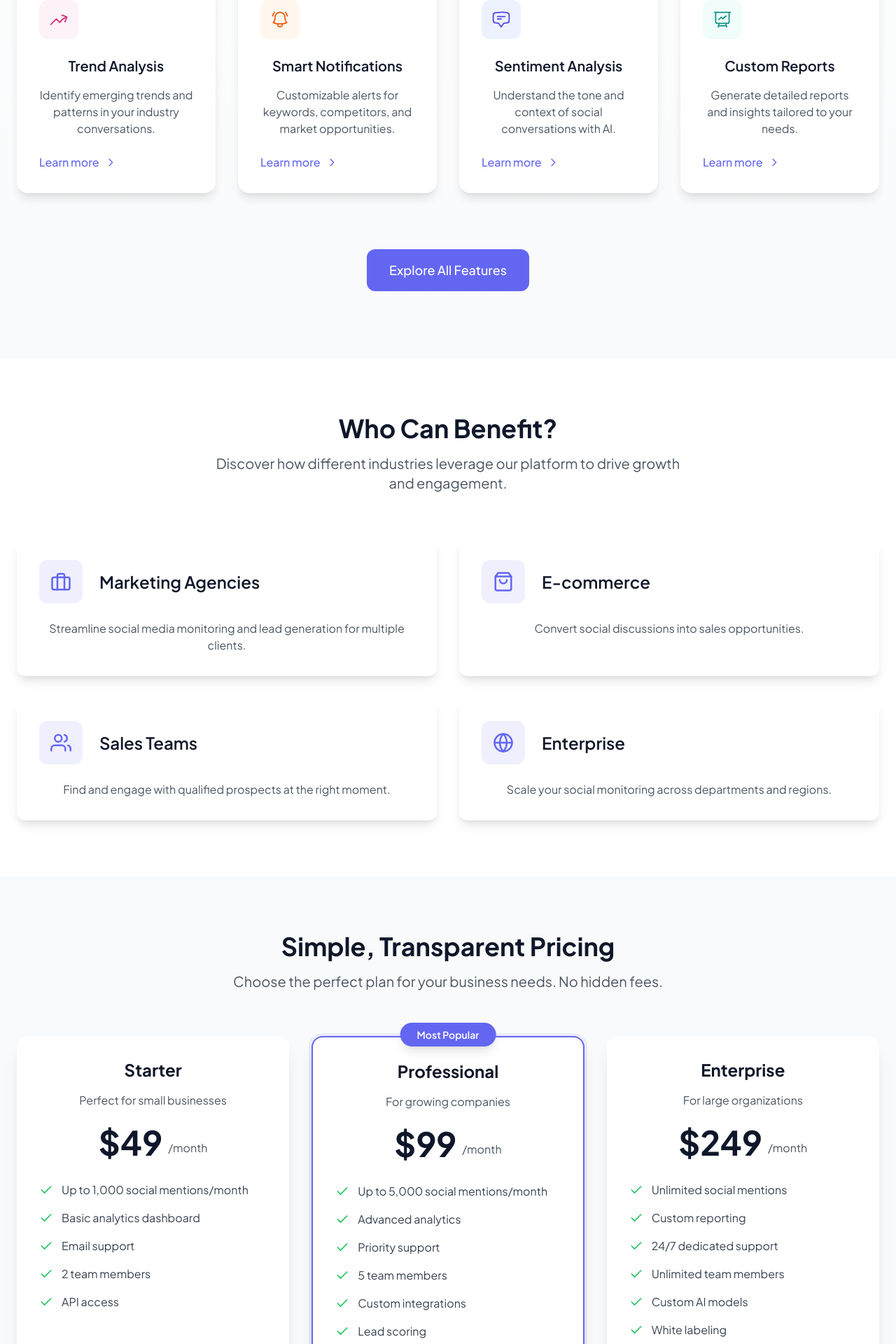
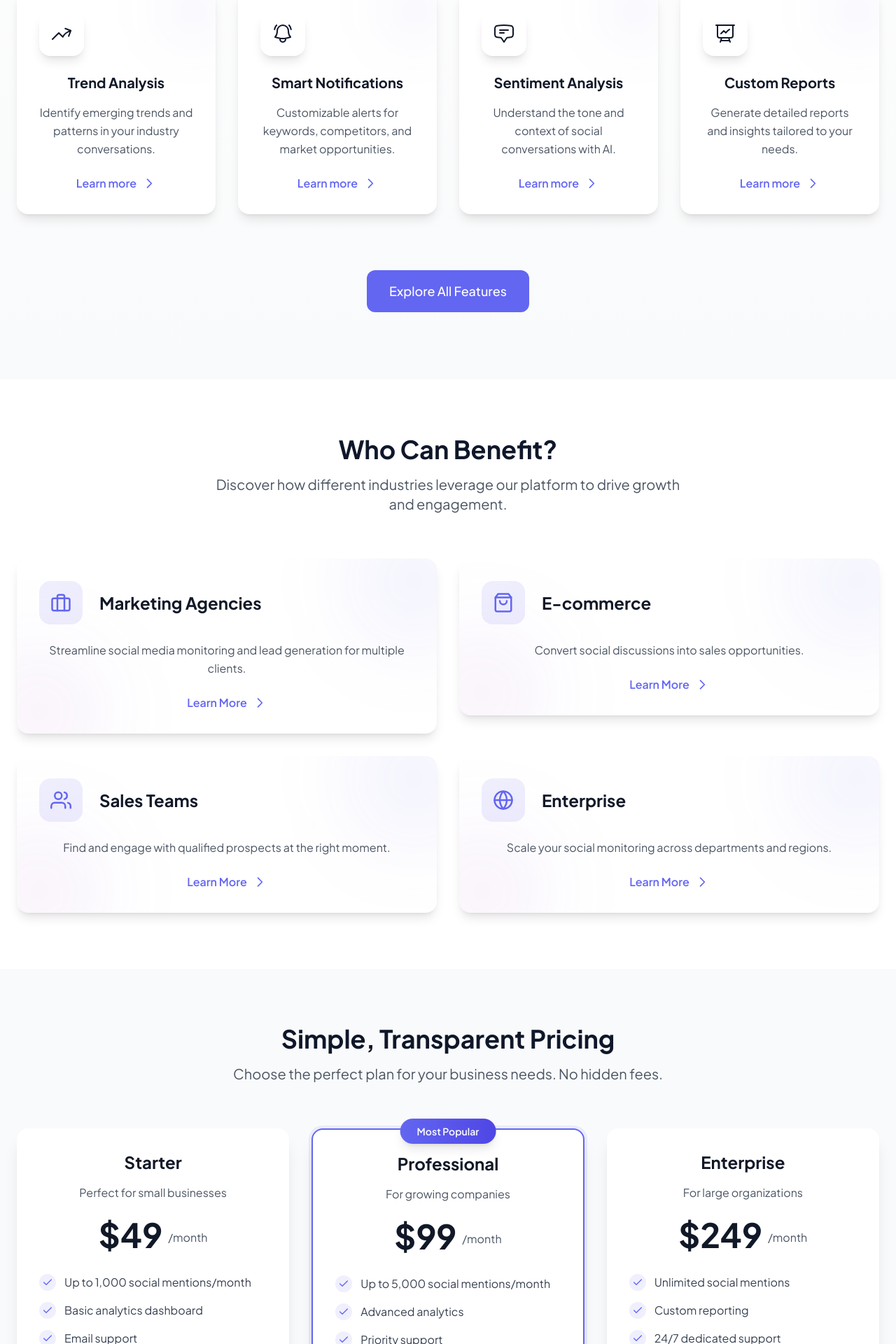
Before and after one commit to zaim-abbasi/Social-Intent-Monitoring, a React (Vite) app: page / in a window 1280 px wide. Shown: the part 1560-3480 px from the top of the page at 70% size. Built offline with nearby package versions, Linux system fonts and the light colour scheme.

Commit message:
feat: enhance UseCaseCard, FeatureCard, and PricingCard with gradient backgrounds and improved animations

```diff
--- a/src/components/Features/FeatureCard.jsx
+++ b/src/components/Features/FeatureCard.jsx
@@ -1,35 +1,33 @@
 import React from 'react';
 import { motion } from 'framer-motion';
-
-const colorVariants = {
-  blue: 'bg-blue-50 text-blue-600',
-  yellow: 'bg-yellow-50 text-yellow-600',
-  green: 'bg-green-50 text-green-600',
-  purple: 'bg-purple-50 text-purple-600',
-  pink: 'bg-pink-50 text-pink-600',
-  orange: 'bg-orange-50 text-orange-600',
-  indigo: 'bg-indigo-50 text-indigo-600',
-  teal: 'bg-teal-50 text-teal-600'
-};
 
 const FeatureCard = ({ icon: Icon, title, description, color }) => {
   return (
     <motion.div
       whileHover={{ y: -8, scale: 1.02 }}
-      className="bg-white p-8 rounded-2xl shadow-lg hover:shadow-xl transition-all duration-300 h-full flex flex-col"
+      className="relative bg-white p-8 rounded-2xl shadow-lg hover:shadow-xl transition-all duration-300 h-full flex flex-col overflow-hidden group"
     >
-      <div className={`${colorVariants[color]} w-14 h-14 rounded-xl flex items-center justify-center mb-6`}>
-        <Icon className="w-7 h-7" />
+      {/* Gradient background effect */}
+      <div className="absolute inset-0 bg-gradient-to-br from-white via-white to-gray-50 opacity-0 group-hover:opacity-100 transition-opacity duration-500" />
+
+      {/* Decorative elements */}
+      <div className="absolute -right-4 -top-4 w-24 h-24 bg-gradient-to-br from-primary/5 to-secondary/5 rounded-full blur-2xl group-hover:scale-150 transition-transform duration-500" />
+
+      <div className="relative">
+        <div className={`${color} w-16 h-16 rounded-2xl flex items-center justify-center mb-6 transform group-hover:scale-110 transition-transform duration-300 shadow-lg`}>
+          <Icon className="w-8 h-8" />
         </div>
-      <h3 className="text-xl font-semibold mb-4">{title}</h3>
-      <p className="text-gray-600 flex-grow">{description}</p>
+
+        <h3 className="text-xl font-bold mb-4 text-gray-900">{title}</h3>
+        <p className="text-gray-600 leading-relaxed mb-6 flex-grow">{description}</p>
+
         <motion.button
           whileHover={{ x: 4 }}
-        className="mt-6 text-primary font-medium inline-flex items-center group"
+          className="inline-flex items-center text-primary font-semibold group/btn"
         >
           Learn more
           <svg
-          className="w-4 h-4 ml-2 transform group-hover:translate-x-1 transition-transform"
+            className="w-5 h-5 ml-2 transform transition-transform group-hover/btn:translate-x-1"
             fill="none"
             stroke="currentColor"
             viewBox="0 0 24 24"
@@ -42,6 +40,7 @@ const FeatureCard = ({ icon: Icon, title, description, color }) => {
             />
           </svg>
         </motion.button>
+      </div>
     </motion.div>
   );
 };
--- a/src/components/Pricing/PricingCard.jsx
+++ b/src/components/Pricing/PricingCard.jsx
@@ -6,45 +6,64 @@ const PricingCard = ({ plan, isPopular }) => {
   return (
     <motion.div
       whileHover={{ y: -10 }}
-      className={`bg-white rounded-2xl shadow-xl p-8 relative h-full flex flex-col ${
+      className={`relative bg-white rounded-2xl shadow-xl p-8 h-full flex flex-col group ${
         isPopular ? 'border-2 border-primary ring-4 ring-primary/10' : ''
       }`}
     >
+      {/* Background gradient effect */}
+      <div className="absolute inset-0 bg-gradient-to-br from-white via-white to-gray-50 rounded-2xl opacity-0 group-hover:opacity-100 transition-opacity duration-500" />
+
+      {/* Popular badge */}
       {isPopular && (
         <div className="absolute -top-4 left-1/2 transform -translate-x-1/2">
-          <span className="bg-primary text-white px-6 py-2 rounded-full text-sm font-semibold shadow-lg">
+          <motion.div
+            initial={{ y: -10, opacity: 0 }}
+            animate={{ y: 0, opacity: 1 }}
+            transition={{ delay: 0.2 }}
+            className="bg-gradient-to-r from-primary to-secondary text-white px-6 py-2 rounded-full text-sm font-semibold shadow-lg"
+          >
             Most Popular
-          </span>
+          </motion.div>
         </div>
       )}
 
-      <div className="text-center mb-8">
-        <h3 className="text-2xl font-bold mb-4">{plan.name}</h3>
+      <div className="relative text-center mb-8">
+        <h3 className="text-2xl font-bold mb-4 text-gray-900">{plan.name}</h3>
         <p className="text-gray-600 mb-6">{plan.description}</p>
         <div className="flex items-end justify-center">
-          <span className="text-5xl font-bold">${plan.price}</span>
-          <span className="text-gray-600 ml-2 mb-1">/month</span>
+          <span className="text-5xl font-bold text-gray-900">${plan.price}</span>
+          <span className="text-gray-600 ml-2 mb-2">/month</span>
         </div>
       </div>
 
-      <ul className="space-y-4 mb-8 flex-grow">
+      <ul className="relative space-y-4 mb-8 flex-grow">
         {plan.features.map((feature, index) => (
-          <li key={index} className="flex items-center">
-            <FiCheck className="text-green-500 mr-3 text-xl" />
+          <motion.li
+            key={index}
+            initial={{ opacity: 0, x: -10 }}
+            animate={{ opacity: 1, x: 0 }}
+            transition={{ delay: index * 0.1 }}
+            className="flex items-center group/feature"
+          >
+            <span className="flex-shrink-0 w-6 h-6 bg-primary/10 rounded-full flex items-center justify-center mr-3 group-hover/feature:bg-primary/20 transition-colors">
+              <FiCheck className="text-primary" />
+            </span>
             <span className="text-gray-700">{feature}</span>
-          </li>
+          </motion.li>
         ))}
       </ul>
 
-      <button
-        className={`w-full py-4 rounded-xl font-semibold text-lg transition-all duration-300 ${
+      <motion.button
+        whileHover={{ scale: 1.02 }}
+        whileTap={{ scale: 0.98 }}
+        className={`relative w-full py-4 rounded-xl font-semibold text-lg transition-all duration-300 ${
           isPopular
-            ? 'bg-primary text-white hover:bg-secondary hover:scale-105 transform'
-            : 'bg-gray-100 text-gray-800 hover:bg-gray-200 hover:scale-105 transform'
+            ? 'bg-gradient-to-r from-primary to-secondary text-white hover:shadow-lg hover:shadow-primary/25'
+            : 'bg-gray-100 text-gray-800 hover:bg-gray-200'
         }`}
       >
         Get Started
-      </button>
+      </motion.button>
     </motion.div>
   );
 };
--- a/src/components/Resources/data/resources.js
+++ b/src/components/Resources/data/resources.js
@@ -2,22 +2,22 @@ export const allResources = {
   guides: [
     {
       title: 'Complete Social Media ROI Guide',
-      description: 'Master the art of measuring and improving your social media return on investment.',
-      image: 'https://images.unsplash.com/photo-1460925895917-afdab827c52f',
+      description: 'Master the art of measuring and improving your social media return on investment with our comprehensive guide.',
+      image: 'https://images.unsplash.com/photo-1551288049-bebda4e38f71?auto=format&fit=crop&q=80',
       category: 'Guide',
       readTime: 15
     },
     {
       title: 'Social Media Analytics Guide',
-      description: 'Deep dive into analytics and metrics that matter for your business.',
-      image: 'https://images.unsplash.com/photo-1551434678-e076c223a692',
+      description: 'Deep dive into analytics and metrics that matter for your business growth and social media success.',
+      image: 'https://images.unsplash.com/photo-1460925895917-afdab827c52f?auto=format&fit=crop&q=80',
       category: 'Guide',
       readTime: 20
     },
     {
       title: 'Content Strategy Blueprint',
-      description: 'Create engaging content that resonates with your target audience.',
-      image: 'https://images.unsplash.com/photo-1432888498266-38ffec3eaf0a',
+      description: 'Create engaging content that resonates with your target audience and drives meaningful engagement.',
+      image: 'https://images.unsplash.com/photo-1512314889357-e157c22f938d?auto=format&fit=crop&q=80',
       category: 'Guide',
       readTime: 25
     }
@@ -25,22 +25,22 @@ export const allResources = {
   tutorials: [
     {
       title: 'Social Intent Monitoring 101',
-      description: 'Learn the basics of social intent monitoring and how to leverage it.',
-      image: 'https://images.unsplash.com/photo-1591115765373-5207764f72e7',
+      description: 'Learn the basics of social intent monitoring and how to leverage it for business growth.',
+      image: 'https://images.unsplash.com/photo-1516321318423-f06f85e504b3?auto=format&fit=crop&q=80',
       category: 'Tutorial',
       readTime: 10
     },
     {
       title: 'Advanced Search Techniques',
-      description: 'Master advanced social media search techniques for better results.',
-      image: 'https://images.unsplash.com/photo-1552664730-d307ca884978',
+      description: 'Master advanced social media search techniques to find the most relevant conversations.',
+      image: 'https://images.unsplash.com/photo-1519389950473-47ba0277781c?auto=format&fit=crop&q=80',
       category: 'Tutorial',
       readTime: 15
     },
     {
       title: 'Automation Workflows',
-      description: 'Set up powerful automation workflows for social monitoring.',
-      image: 'https://images.unsplash.com/photo-1551434678-e076c223a692',
+      description: 'Set up powerful automation workflows to streamline your social monitoring process.',
+      image: 'https://images.unsplash.com/photo-1518186285589-2f7649de83e0?auto=format&fit=crop&q=80',
       category: 'Tutorial',
       readTime: 20
     }
@@ -48,22 +48,22 @@ export const allResources = {
   casestudies: [
     {
       title: 'Enterprise Success Story',
-      description: 'How a Fortune 500 company increased leads by 300%.',
-      image: 'https://images.unsplash.com/photo-1559136555-9303baea8ebd',
+      description: 'How a Fortune 500 company increased leads by 300% using social intent monitoring.',
+      image: 'https://images.unsplash.com/photo-1573164713714-d95e436ab8d6?auto=format&fit=crop&q=80',
       category: 'Case Study',
       readTime: 8
     },
     {
       title: 'Startup Growth Story',
-      description: "A startup's journey to 10x growth using social monitoring.",
-      image: 'https://images.unsplash.com/photo-1556761175-4b46a572b786',
+      description: "A startup's journey to 10x growth using our social monitoring platform.",
+      image: 'https://images.unsplash.com/photo-1559136555-9303baea8ebd?auto=format&fit=crop&q=80',
       category: 'Case Study',
       readTime: 12
     },
     {
       title: 'Agency Partnership',
-      description: 'How an agency scaled their client services with our platform.',
-      image: 'https://images.unsplash.com/photo-1552664730-d307ca884978',
+      description: 'How a digital agency scaled their client services with our social monitoring tools.',
+      image: 'https://images.unsplash.com/photo-1552664730-d307ca884978?auto=format&fit=crop&q=80',
       category: 'Case Study',
       readTime: 10
     }
@@ -71,22 +71,22 @@ export const allResources = {
   webinars: [
     {
       title: 'Social Intent Masterclass',
-      description: 'Deep dive into social intent monitoring strategies with experts.',
-      image: 'https://images.unsplash.com/photo-1591115765373-5207764f72e7',
+      description: 'Join industry experts for a deep dive into advanced social intent monitoring strategies.',
+      image: 'https://images.unsplash.com/photo-1591115765373-5207764f72e7?auto=format&fit=crop&q=80',
       category: 'Webinar',
       readTime: 45
     },
     {
       title: 'ROI Optimization Workshop',
-      description: 'Learn how to maximize your social media ROI in this workshop.',
-      image: 'https://images.unsplash.com/photo-1552664730-d307ca884978',
+      description: 'Learn proven techniques to maximize your social media ROI in this interactive workshop.',
+      image: 'https://images.unsplash.com/photo-1542744173-8e7e53415bb0?auto=format&fit=crop&q=80',
       category: 'Webinar',
       readTime: 60
     },
     {
       title: 'Future of Social Monitoring',
-      description: 'Expert panel discussion on the future of social monitoring.',
-      image: 'https://images.unsplash.com/photo-1591115765373-5207764f72e7',
+      description: 'Expert panel discussion on emerging trends and the future of social media monitoring.',
+      image: 'https://images.unsplash.com/photo-1556761175-4b46a572b786?auto=format&fit=crop&q=80',
       category: 'Webinar',
       readTime: 90
     }
--- a/src/components/UseCases/UseCaseCard.jsx
+++ b/src/components/UseCases/UseCaseCard.jsx
@@ -5,16 +5,50 @@ const UseCaseCard = ({ title, description, icon: Icon, onClick }) => {
   return (
     <motion.div
       whileHover={{ scale: 1.02 }}
-      className="bg-white p-8 rounded-xl shadow-lg cursor-pointer hover:shadow-xl transition-all duration-300 h-full flex flex-col"
+      className="relative bg-white p-8 rounded-2xl shadow-lg cursor-pointer overflow-hidden group"
       onClick={onClick}
     >
-      <div className="flex items-center mb-6">
-        <div className="bg-primary/10 p-4 rounded-xl">
-          <Icon className="text-3xl text-primary" />
+      {/* Background gradient effect */}
+      <div className="absolute inset-0 bg-gradient-to-br from-primary/5 via-transparent to-secondary/5 opacity-0 group-hover:opacity-100 transition-opacity duration-500" />
+
+      {/* Decorative circles */}
+      <div className="absolute -right-12 -top-12 w-40 h-40 bg-gradient-to-br from-primary/10 to-secondary/10 rounded-full blur-3xl group-hover:scale-150 transition-transform duration-700" />
+      <div className="absolute -left-12 -bottom-12 w-40 h-40 bg-gradient-to-tr from-accent/10 to-primary/10 rounded-full blur-3xl group-hover:scale-150 transition-transform duration-700" />
+
+      <div className="relative">
+        <div className="flex items-center mb-6">
+          <div className="bg-gradient-to-br from-primary/10 to-secondary/10 p-4 rounded-2xl transform group-hover:scale-110 transition-transform duration-300">
+            <Icon className="text-3xl text-primary" />
+          </div>
+          <h3 className="text-2xl font-bold ml-6 text-gray-900 group-hover:text-primary transition-colors duration-300">
+            {title}
+          </h3>
         </div>
-        <h3 className="text-2xl font-semibold ml-6">{title}</h3>
+
+        <p className="text-gray-600 leading-relaxed mb-6">
+          {description}
+        </p>
+
+        <motion.div
+          whileHover={{ x: 4 }}
+          className="inline-flex items-center text-primary font-semibold"
+        >
+          Learn More
+          <svg
+            className="w-5 h-5 ml-2 transform group-hover:translate-x-1 transition-transform"
+            fill="none"
+            stroke="currentColor"
+            viewBox="0 0 24 24"
+          >
+            <path
+              strokeLinecap="round"
+              strokeLinejoin="round"
+              strokeWidth={2}
+              d="M9 5l7 7-7 7"
+            />
+          </svg>
+        </motion.div>
       </div>
-      <p className="text-gray-600 flex-grow">{description}</p>
     </motion.div>
   );
 };
```
Also changed, not shown: src/components/Resources/ResourceCard.jsx (+40 -35 lines). Lines whose indentation alone changed are shown as unchanged.
